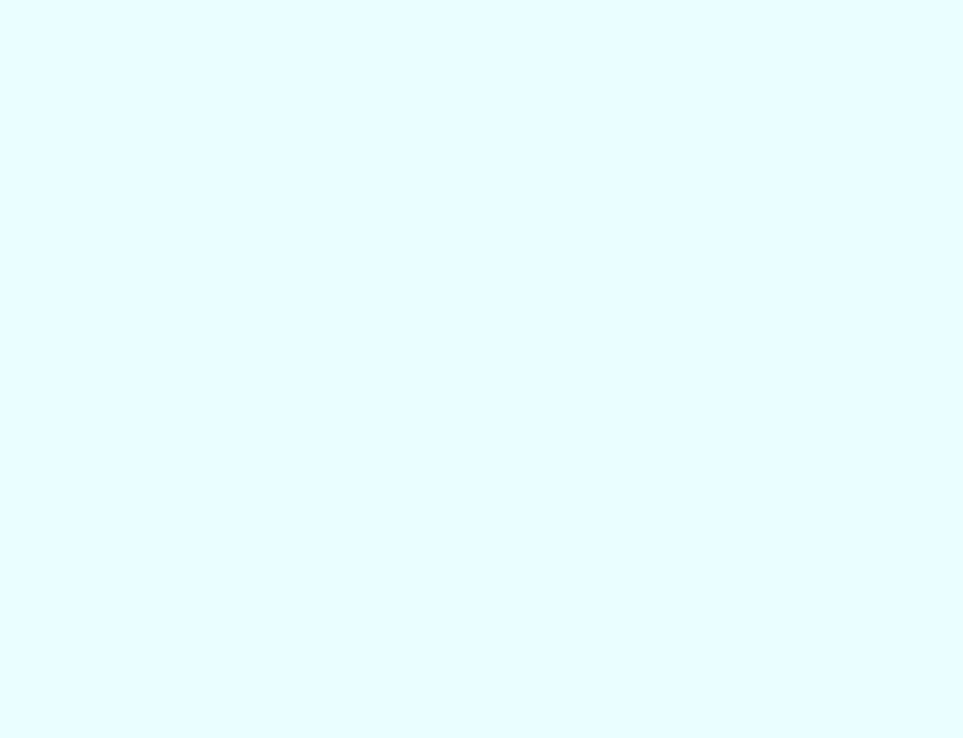
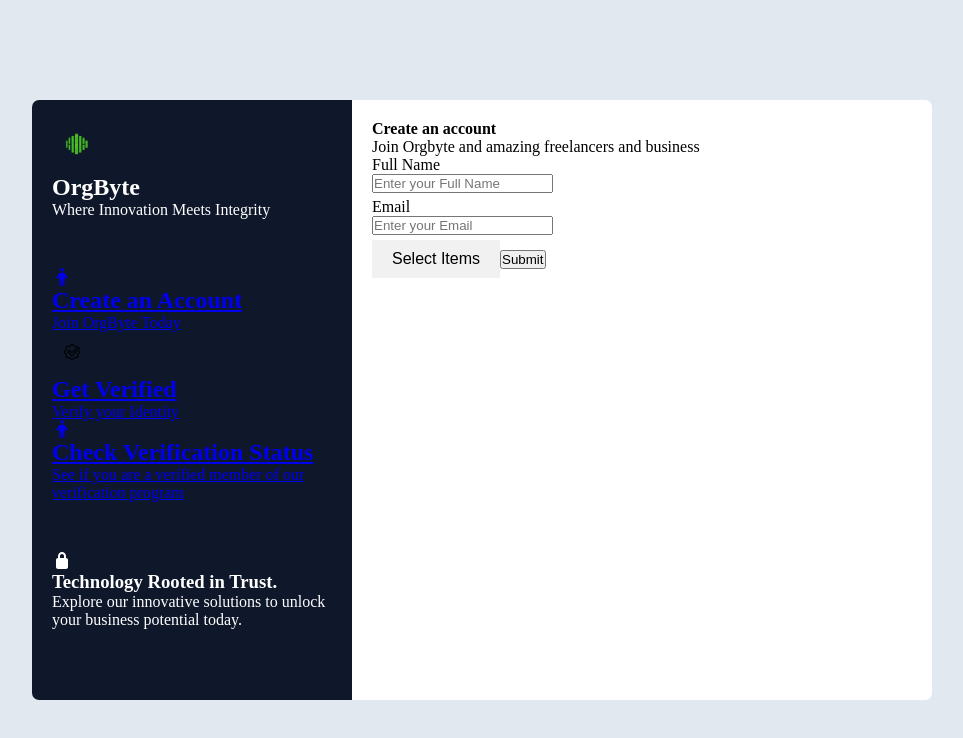
Before and after one commit to hungrie10/richards-orgy-bytes-verification-task, a React (Vite) app in the folder frontend/: page / in a window 1280 px wide. Shown: the top 738 px of the page, without its empty margins (158-1121 px from the left). Built offline with nearby package versions, Linux system fonts and the light colour scheme.

Commit message:
Worked on the forms for each process

```diff
--- a/frontend/package.json
+++ b/frontend/package.json
@@ -10,6 +10,8 @@
     "preview": "vite preview"
   },
   "dependencies": {
+    "@fortawesome/free-solid-svg-icons": "^7.2.0",
+    "@fortawesome/react-fontawesome": "^3.3.1",
     "react": "^19.2.6",
     "react-dom": "^19.2.6",
     "react-router-dom": "^7.15.1"
--- a/frontend/src/App.css
+++ b/frontend/src/App.css
@@ -1,9 +1,77 @@
-*{
+* {
   margin: 0;
   padding: 0;
   box-sizing: border-box;
 }
 
-body{
-  background: #eafeff;
+#main_page {
+  display: flex;
+  justify-content: center;
+  align-items: center;
+  min-height: 100vh;
+  background: #e2e8f0;
 }
+
+#inner_main {
+  display: flex;
+  width: 900px;
+  height: 600px;
+  border-radius: 7px;
+  overflow: hidden;
+  background: white;
+}
+
+#inner_main aside {
+    width: 320px;
+    background: #0f172a;
+    color: white;
+    padding: 20px;
+    display: flex;
+    flex-direction: column;
+    gap: 9%;
+    /* justify-content: space-around; */
+}
+
+#inner_main aside li {
+    list-style: none;
+}
+
+#org_byte_forms {
+  flex: 1;
+  padding: 20px;
+  overflow-y: auto;
+}
+
+.dropdown {
+  position: relative;
+  display: inline-block;
+}
+.dropbtn {
+  background-color: #f1f1f1;
+  color: black;
+  padding: 10px 20px;
+  font-size: 16px;
+  border: none;
+  cursor: pointer;
+}
+.dropdown-content {
+  display: none;
+  position: absolute;
+  min-width: 160px;
+  border: 1px solid #ddd;
+  z-index: 1;
+  overflow-y: auto;
+}
+.dropdown:hover .dropdown-content {
+  display: block;
+}
+input[type="checkbox"] {
+  margin-right: 5px;
+}
+label {
+  display: block;
+  margin-bottom: 5px;
+}
+.submit-btn {
+  margin-top: 10px;
+}
--- a/frontend/src/App.jsx
+++ b/frontend/src/App.jsx
@@ -1,11 +1,79 @@
-import { useState } from 'react'
+import { Link, Routes, Route } from "react-router-dom";
+import { FontAwesomeIcon } from "@fortawesome/react-fontawesome";
+import { faPerson } from "@fortawesome/free-solid-svg-icons";
+import { faLock } from "@fortawesome/free-solid-svg-icons";
+import { useState } from "react";
+import logo from "../public/logo.png";
+import verifiy from "./assets/verification_badge.svg";
+import Create from "./pages/Create";
+import Verified from "./pages/Verified";
+import SignIn from "./pages/SignIn";
 
 function App() {
   return (
-    <>
+    <main id="main_page">
+      <section id="inner_main">
+        <aside>
+          <div>
+            <span>
+              <img width={50} src={logo} alt="" />
+              <h2>OrgByte</h2>
+            </span>
+            <p>Where Innovation Meets Integrity</p>
+          </div>
 
-    </>
-  )
+          <ul>
+            <li>
+              <Link to={"/"}>
+                <FontAwesomeIcon icon={faPerson} />
+                <span>
+                  <h2>Create an Account</h2>
+                  <p>Join OrgByte Today</p>
+                </span>
+              </Link>
+            </li>
+            <li>
+              <Link to={"/verified"}>
+                <img src={verifiy} width={40} alt="" />
+                <span>
+                  <h2>Get Verified</h2>
+                  <p>Verify your Identity</p>
+                </span>
+              </Link>
+            </li>
+            <li>
+              <Link to={"/signin"}>
+                <FontAwesomeIcon icon={faPerson} />
+                <span>
+                  <h2>Check Verification Status</h2>
+                  <p>
+                    See if you are a verified member of our verification program
+                  </p>
+                </span>
+              </Link>
+            </li>
+          </ul>
+
+          <article>
+            <FontAwesomeIcon icon={faLock} />
+            <span>
+              <h3>Technology Rooted in Trust.</h3>
+              <p> Explore our innovative solutions to unlock your business potential today.</p>
+              <p></p>
+            </span>
+          </article>
+        </aside>
+        <section id="org_byte_forms">
+          <Routes>
+            <Route path="/"element={ <Create />} />
+            <Route path="/verified"element={ <Verified />} />
+            <Route path="/signin"element={ <SignIn />} />
+        </Routes>
+      </section>
+      </section>
+
+    </main>
+  );
 }
 
-export default App
+export default App;
--- a/frontend/src/main.jsx
+++ b/frontend/src/main.jsx
@@ -1,10 +1,13 @@
+import { BrowserRouter } from 'react-router-dom'
 import { StrictMode } from 'react'
 import { createRoot } from 'react-dom/client'
 import './App.css'
 import App from './App.jsx'
 
 createRoot(document.getElementById('root')).render(
+  <BrowserRouter>
   <StrictMode>
     <App />
-  </StrictMode>,
+  </StrictMode>
+  </BrowserRouter>
 )
--- /dev/null
+++ b/frontend/src/pages/Create.jsx
@@ -0,0 +1,100 @@
+import React, { useState } from "react";
+
+function Create() {
+  const [selectedItems, setSelectedItems] = useState([]);
+
+  const items = [
+    "Graphic Designer",
+    "Illustrator",
+    "Animator",
+    "Photographer",
+    "Videographer",
+    "Film Director",
+    "Actor",
+    "Musician",
+    "Songwriter",
+    "Dancer",
+    "Fashion Designer",
+    "Interior Designer",
+    "Architect",
+    "Chef",
+    "Baker",
+    "Barista",
+    "Writer",
+    "Copywriter",
+    "Journalist",
+    "Editor",
+    "Content Creator",
+    "Social Media Manager",
+    "Marketing Manager",
+    "Brand Strategist",
+    "Event Planner",
+    "Entrepreneur",
+    "Teacher",
+    "Lecturer",
+    "Therapist",
+    "Counselor",
+    "Travel Blogger",
+    "Art Curator",
+    "Museum Guide",
+    "Makeup Artist",
+    "Hair Stylist",
+  ];
+  function handleChange(value) {
+    setSelectedItems((prev) => {
+      if (prev.includes(value)) {
+        // remove it
+        return prev.filter((item) => item !== value);
+      } else {
+        // add it
+        return [...prev, value];
+      }
+    });
+  }
+
+  function submitSelection() {
+    alert("Selected items: " + selectedItems.join(", "));
+  }
+  return (
+    <section className="my_forms">
+      <form>
+        <h1>Create an account</h1>
+        <p>Join Orgbyte and amazing freelancers and business</p>
+        <div>
+          <label>
+            <p>Full Name</p>
+            <input type="text" placeholder="Enter your Full Name" />
+          </label>
+          <label>
+            <p>Email</p>
+            <input type="email" placeholder="Enter your Email" />
+          </label>
+        </div>
+        <div>
+          <div className="dropdown">
+            <button className="dropbtn">Select Items</button>
+
+            <div className="dropdown-content">
+              {items.map((item) => (
+                <label key={item}>
+                  <input
+                    type="checkbox"
+                    checked={selectedItems.includes(item)}
+                    onChange={() => handleChange(item)}
+                  />
+                  {item}
+                </label>
+              ))}
+            </div>
+          </div>
+
+          <button onClick={submitSelection} className="submit-btn">
+            Submit
+          </button>
+        </div>
+      </form>
+    </section>
+  );
+}
+
+export default Create;
--- /dev/null
+++ b/frontend/src/pages/SignIn.jsx
@@ -0,0 +1,27 @@
+import React from "react";
+
+function SignIn() {
+  return (
+    <section>
+      <form>
+        <h1>Welcome Back</h1>
+        <p>Now to check your verification status</p>
+
+        <div>
+          <label htmlFor="">
+            <p>Username</p>
+            <input type="text" placeholder="Enter your username" />
+          </label>
+          <label htmlFor="">
+            <p>Email</p>
+            <input type="text" placeholder="Enter your email" />
+          </label>
+        </div>
+
+        <button>Submit</button>
+      </form>
+    </section>
+  );
+}
+
+export default SignIn;
--- /dev/null
+++ b/frontend/src/pages/Verified.jsx
@@ -0,0 +1,26 @@
+import React from "react";
+
+function Verified() {
+  return (
+    <section>
+      <form>
+        <h1>Enter a Verification</h1>
+        <p>We Just Sent you a verification code</p>
+
+        <label>
+          <p>Enter your verification code</p>
+          <input
+            type="text"
+            placeholder="Enter your verification code"
+            name=""
+            id=""
+          />
+        </label>
+
+        <button>Confirm Verification Code</button>
+      </form>
+    </section>
+  );
+}
+
+export default Verified;
```
Also changed, not shown: 1 other file (tests, documents, lock files or other folders).
